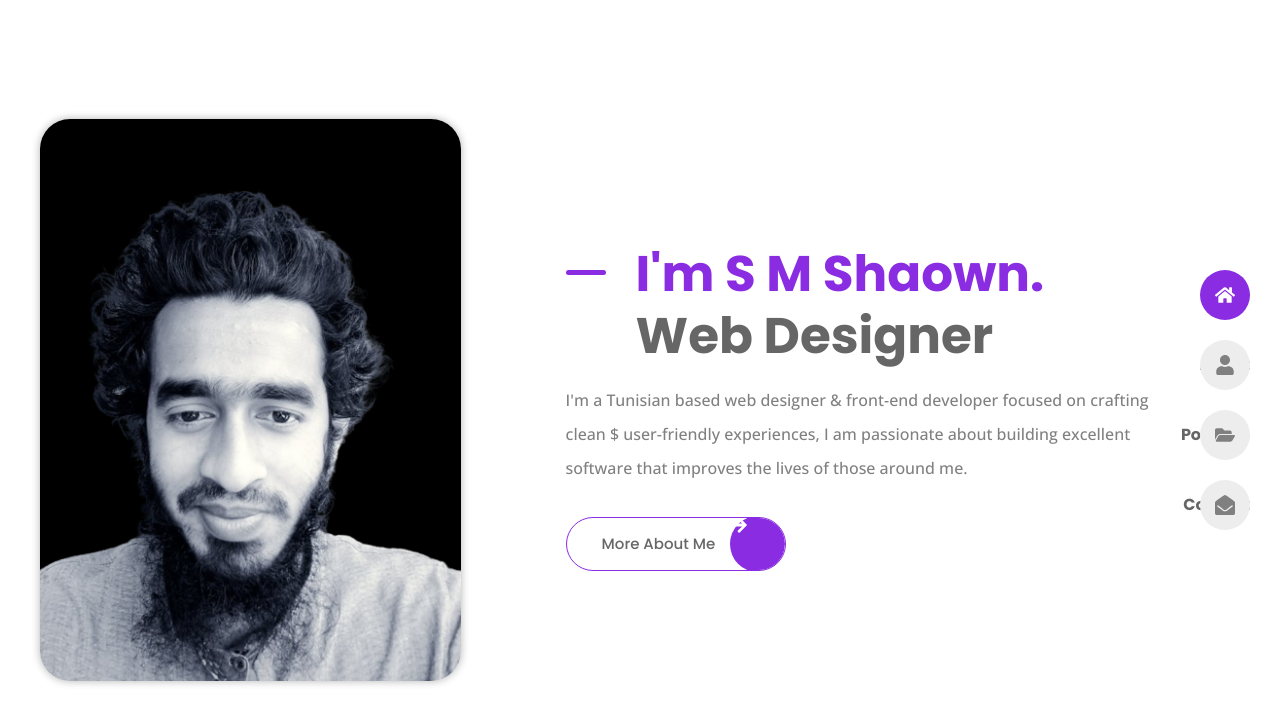
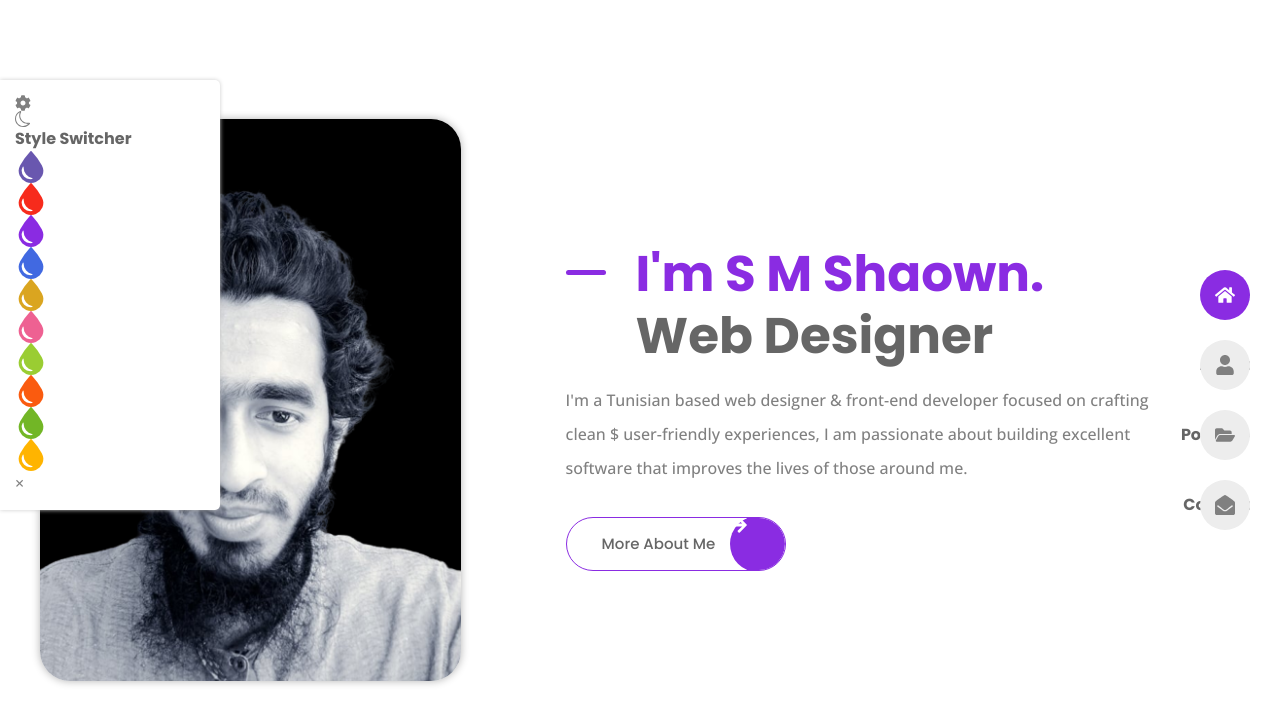
Before and after one commit to smshaown/portfolio, a React (Vite) app: page / in a window 1280 px wide. Shown: the top 724 px of the page. Built offline with nearby package versions, Linux system fonts and the light colour scheme.

Commit message:
start the themes switcher

```diff
--- /dev/null
+++ b/src/components/Themes.css
@@ -0,0 +1,15 @@
+.style__switcher{
+    position: fixed;
+    left: 0;
+    top: 10%;
+    background-color: var(--text-white);
+    width: 220px;
+    padding: 15px;
+    box-shadow: 0 0 4px hsl(0, 0%, 80%);
+}
+
+.style__switcher,
+.style__switcher-toggler,
+.theme__toggler{
+    border-radius: 0 5px 5px 0;
+}
--- a/src/components/Themes.jsx
+++ b/src/components/Themes.jsx
@@ -1,8 +1,32 @@
 import React from 'react';
+import { themes } from '../data';
+import ThemesItem from './ThemesItem';
+import { FaCog } from 'react-icons/fa';
+import { BsSun, BsMoon } from 'react-icons/bs';
+import './Themes.css'
+
 
 const Themes = () => {
     return (
-        <div>
+        <div className='style__switcher'>
+        <div className="style__switcher-toggler">
+            <FaCog/>
+        </div>
+
+        <div className='theme__toggel'>
+            <BsMoon />
+        </div>
+
+        <h3 className='style__switcher-title'>Style Switcher</h3>
+        <div className='style__switcher-items'>
+            {themes.map((theme, index) => {
+                return(
+                    <ThemesItem key={index} {...theme} />
+                )
+            })}
+        </div>
+
+        <div className="style__switcher-close">&times;</div>
 
         </div>
     );
--- a/src/components/ThemesItem.jsx
+++ b/src/components/ThemesItem.jsx
@@ -1,10 +1,8 @@
 import React from 'react';
 
-const ThemesItem = () => {
+const ThemesItem = ({color, img}) => {
     return (
-        <div>
-
-        </div>
+       <img src={img} className='theme__img' alt="" />
     );
 };
 
```
